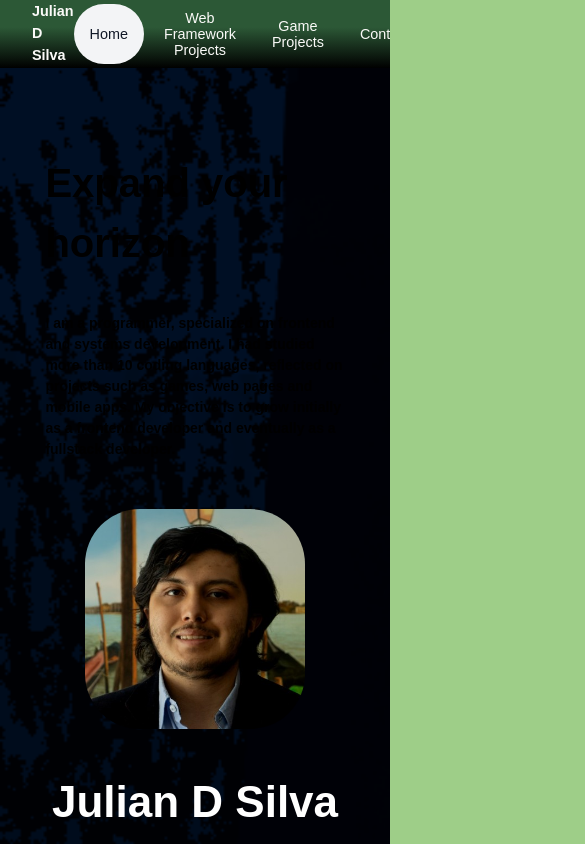
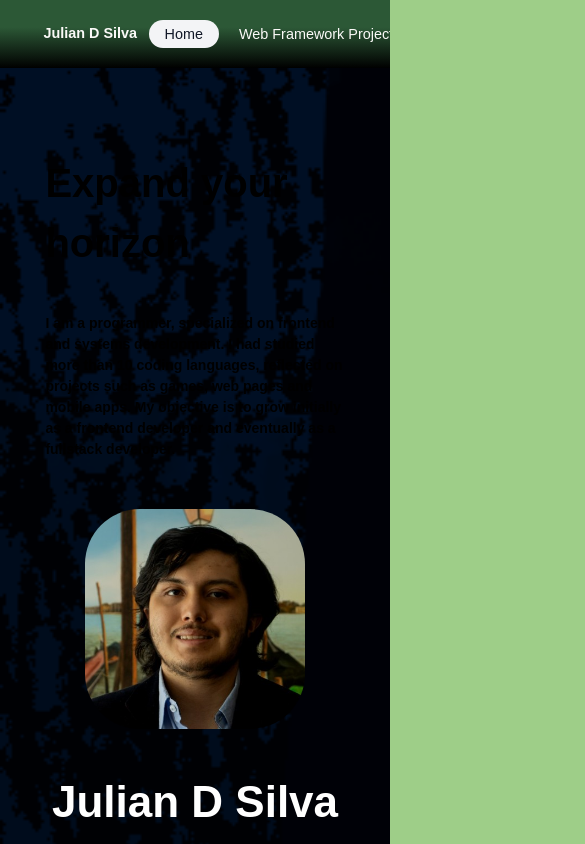
Before and after one commit to neondsilvam/Programming_portfolio, a React (Vite) app: page / in a window 390 px wide. Shown: the top 844 px of the page, 585 px wide, since content can reach past the window. Built offline with nearby package versions, Linux system fonts and the light colour scheme; a web font is replaced by a local one.

Commit message:
Page 100% responsive

```diff
--- a/src/App.css
+++ b/src/App.css
@@ -1,4 +1,11 @@
 @import url('https://fonts.googleapis.com/css2?family=Cause:wght@100..900&display=swap');
+
+body{
+    min-width: 375px;
+    min-height: 600px;
+    scroll-behavior: smooth;
+    overflow-x: hidden;
+}
 
 *,
 *::before,
@@ -19,6 +26,7 @@
 
 .app {
   min-height: 100vh;
+  min-width: 100vw;
   display: flex;
   flex-direction: column;
   font-family: Cause, fantasy;
@@ -37,3 +45,9 @@ button {
 a {
   color: inherit;
 }
+
+@media screen and (max-width: 374px){
+body {
+    overflow-x: auto;
+}
+}
--- a/src/components/Highlights.module.css
+++ b/src/components/Highlights.module.css
@@ -18,8 +18,9 @@
 }
 
 .organizer{
-    display: grid;
-    grid-template-columns: 2fr 2fr;
+    display: flex;
+    flex-direction: column;
+    align-items: center;
 }
 
 /*Specific for each highlight*/
@@ -32,9 +33,9 @@
     text-align: center;
     margin: 1em;
     padding: 1em;
-    vertical-align: center;
     border-radius: 10px;
     width: 60%;
+    align-self: center;
 }
 
 .highlights{
@@ -43,13 +44,14 @@
     background-color: rgb(197 197 197 / 0.26);
     border-radius: 10px;
     margin: 2em;
-    width: 400px;
-    justify-content: space-evenly;
+    justify-content: center;
+    height: 50%;
 }
 
 .container{
-    height: 40vh;
     display: grid;
+    text-align: center;
+    justify-items: center;
 }
 
 .description{
@@ -67,16 +69,19 @@
     border-radius: 10px;
 }
 
-.actions{
-    display: grid;
-    grid-template-columns: 2fr 2fr;
-    justify-content: center;
-}
 
 .button{
-    margin: auto;
+    margin: 0.8em;
     padding: 1em;
     border-radius: 20px;
     border: none;
     background-color: rgba(255, 255, 255, 0.5);
 }
+
+/*For the responsive area*/
+
+@media screen and (min-width: 800px) {
+    .organizer{
+        flex-direction: row;
+    }
+}
--- a/src/components/Highlights.tsx
+++ b/src/components/Highlights.tsx
@@ -30,10 +30,10 @@ export function Highlights()
             <div className={styles.organizer}>
                 {projects.map((project) => (
                     <div key={project.id} className={styles.highlights}>
-                        <h4 className={styles.heading}>
-                            {project.title}
-                        </h4>
                         <div className={styles.container}>
+                            <h4 className={styles.heading}>
+                                {project.title}
+                            </h4>
                             <img className={styles.media} src={project.imgSrc} />
                             <p className={styles.description}>
                                 {project.description}
--- a/src/components/Navbar.module.css
+++ b/src/components/Navbar.module.css
@@ -1,32 +1,21 @@
-.navInnerFlow {
+.navFlow {
     display: flex;
     align-items: center;
-    justify-content: space-evenly;
+    justify-content: space-between;
     padding: 0 2rem;
     height: 8vh;
     background-image: linear-gradient(180deg, #2c5836 40%, #000000 100%);
     position: static;
     top: 0;
     z-index: 100;
-}
-
-.navOuterFlow {
-    display: flex;
-    align-items: center;
-    justify-content: space-evenly;
-    padding: 0 2rem;
-    height: 8vh;
-    background-image: linear-gradient(180deg, #2c5836 40%, #000000 100%);
-    position: static;
-    top: 0;
-    z-index: 100;
-    overflow: scroll;
+    white-space: nowrap;
 }
 
 .logo {
     font-size: 0.9em;
     font-weight: 600;
     color: #fbfaf8;
+    margin: 0.2em 0.8em;
 }
 
 .links {
@@ -66,9 +55,28 @@
     color: #fbfaf8;
     cursor: pointer;
     transition: background 0.15s;
+    margin: 0.2em 0.8em;
 }
 
     .langBtn:hover {
         background: #f3f4f6;
         color: #000500;
     }
+
+/*for the responsive media*/
+
+@media screen and (max-width: 800px) {
+    .navFlow {
+        display: flex;
+        align-items: center;
+        justify-content: space-evenly;
+        padding: 0 2rem;
+        height: 8vh;
+        background-image: linear-gradient(180deg, #2c5836 40%, #000000 100%);
+        position: static;
+        top: 0;
+        z-index: 100;
+        overflow: scroll;
+        white-space: nowrap;
+    }
+}
--- a/src/components/Navbar.tsx
+++ b/src/components/Navbar.tsx
@@ -2,39 +2,10 @@ import { useLang } from '../context/LangContext'
 import { useNav } from '../context/NavContext'
 import type { Page } from '../types'
 import styles from './Navbar.module.css'
-import {type RefObject, useLayoutEffect, useRef, useState} from "react";
-
-function useIsOverflow(ref: RefObject<HTMLElement | null>): boolean {
-    const [isOverflow, setIsOverflow] = useState<boolean>(false);
-
-    useLayoutEffect(() => {
-        const element = ref.current;
-        if (!element) return;
-
-        const checkOverflow = () => {
-            const hasOverflow =
-                element.scrollHeight > element.clientHeight ||
-                element.scrollWidth > element.clientWidth;
-
-            setIsOverflow(hasOverflow);
-        };
-
-        checkOverflow();
-
-        const resizeObserver = new ResizeObserver(checkOverflow);
-        resizeObserver.observe(element);
-
-        return () => resizeObserver.disconnect();
-    }, [ref]);
-
-    return isOverflow;
-}
 
 export function Navbar() {
     const { t, toggleLang } = useLang();
     const { page: currentPage, changePage } = useNav();
-    const containerRef = useRef<HTMLDivElement>(null);
-    const isOverflowing = useIsOverflow(containerRef);
 
     const pages: { key: Page; label: string }[] = [
         { key: 'profile', label: t.nav.profile },
@@ -45,8 +16,7 @@ export function Navbar() {
 
     return (
         <nav
-            ref={containerRef}
-            className={isOverflowing ? styles.navOuterFlow : styles.navInnerFlow}
+            className={styles.navFlow}
         >
             <span className={styles.logo}>{t.nav.logo}</span>
 
--- a/src/pages/Contact.module.css
+++ b/src/pages/Contact.module.css
@@ -24,7 +24,7 @@
   gap: 12px;
 }
 
-@media (max-width: 480px) {
+@media (max-width: 700px) {
   .grid {
     grid-template-columns: 1fr;
   }
--- a/src/pages/GameExp.tsx
+++ b/src/pages/GameExp.tsx
@@ -2,7 +2,7 @@ import {useState, useEffect} from 'react'
 import {useLang} from '../context/LangContext'
 import type {Project} from '../types'
 import {GameExpES, GameExpEN} from '../data/projects'
-import styles from './Proyectos.module.css'
+import styles from './Projects.module.css'
 import { motion } from "motion/react"
 import {IntroVariant} from "../types/variants.ts";
 
@@ -79,7 +79,7 @@ export function GameExp({ initialIndex }: { initialIndex: number }) {
                                 allowFullScreen
                             />
                         ) : (
-                            <img className={styles.iframe} src={selected.imageSrc}></img>
+                            <img className={styles.image} src={selected.imageSrc}></img>
                         )}
                     </div>
                     <button className={styles.processButton}
--- a/src/pages/Proyectos.module.css
+++ b/src/pages/Projects.module.css
@@ -118,11 +118,11 @@
   color: #6b7280;
   line-height: 1.6;
   margin: 0;
+  text-overflow: ellipsis;
 }
 
 .iframeWrapper {
   background: #f9fafb;
-  height: 400px;
   display: flex;
   align-items: center;
   justify-content: center;
@@ -134,9 +134,10 @@
   border: none;
 }
 
-.iframePlaceholder {
-  font-size: 14px;
-  color: #9ca3af;
+.image{
+  width: 100%;
+  height: auto;
+  border: none;
 }
 
 .processArea{
@@ -207,8 +208,8 @@
 }
 
 .processMedia {
-  height: auto;  width: 100%;
-
+  height: auto;
+  width: 100%;
   display: flex;
   padding: 1em;
   margin: 1em;
--- a/src/pages/WebProjects.tsx
+++ b/src/pages/WebProjects.tsx
@@ -2,7 +2,7 @@ import {useState, useEffect} from 'react'
 import {useLang} from '../context/LangContext'
 import type {Project} from '../types'
 import {WebProjectsES, WebProjectsEN} from '../data/projects'
-import styles from './Proyectos.module.css'
+import styles from './Projects.module.css'
 import { motion } from "motion/react"
 import {IntroVariant} from "../types/variants.ts";
 
@@ -80,7 +80,7 @@ export function WebProjects() {
                                 allow="camera; microphone"
                             />
                         ) : (
-                            <img className={styles.iframe} src={selected.imageSrc}></img>
+                            <img className={styles.image} src={selected.imageSrc}></img>
                         )}
                     </div>
                     <button className={styles.processButton}
```
